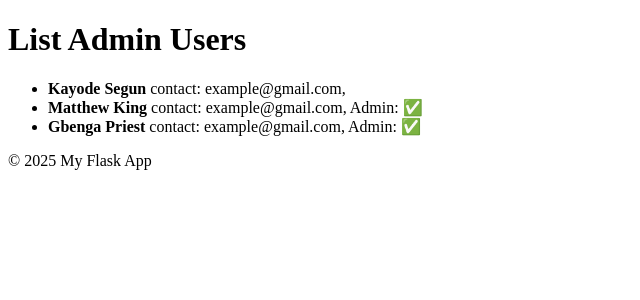
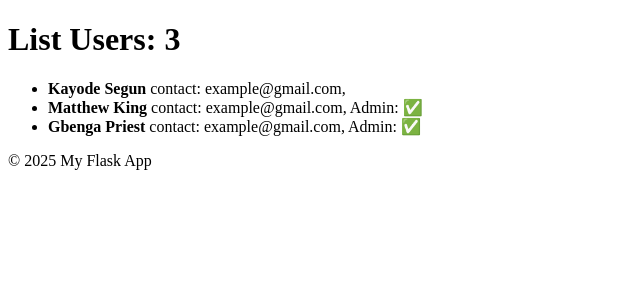
Before and after one commit to mywayisone/Python-Learning, a Flask app: page /users in a window 1280 px wide. Shown: the part 26-326 px from the top of the page, without its empty margins (0-640 px from the left). Run offline with Flask 3, Linux system fonts and the light colour scheme.

Commit message:
Add Day 20 Exercises

```diff
--- a/day20_intro_to_flask/templates/users.html
+++ b/day20_intro_to_flask/templates/users.html
@@ -1,7 +1,7 @@
 {% extends "base.html" %}
 {% block title %}Home{% endblock %}
 {% block content %}
-  <h1>List Admin Users</h1>
+  <h1>List Users: {{users | length}} </h1>
   <ul>
     {% for user in users %}
       <li><strong>{{ user.name }}</strong> contact: {{ user.email }}, {% if user.is_admin %}Admin: ✅{% endif%} </li>
```
